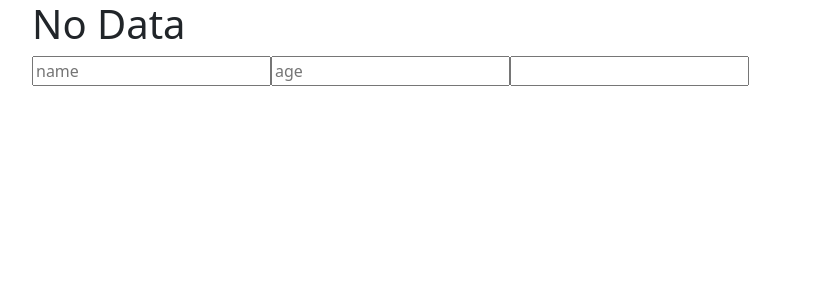
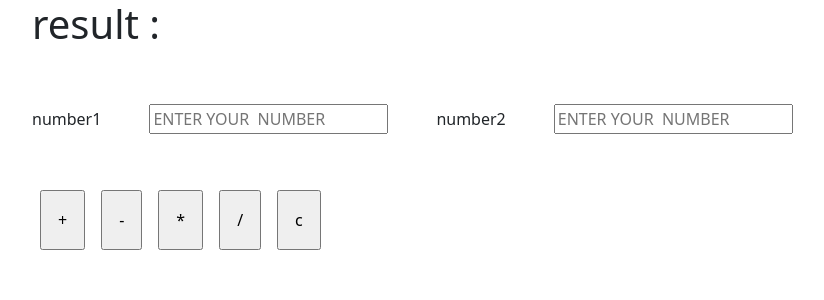
Before and after one commit to samit46/reactpractice1, a React (Create React App) app in the folder practise/: page / in a window 1280 px wide. Shown: the top 300 px of the page, without its empty margins (50-874 px from the left). Built offline with nearby package versions, Linux system fonts and the light colour scheme.

Commit message:
recttttt

```diff
--- a/practise/src/App.js
+++ b/practise/src/App.js
@@ -6,82 +6,56 @@ import Card from "react-bootstrap/Card";
 import React, { useState, useEffect } from "react";
 function App() {
 
-
-  const [data , setData] = useState({
-    name: "",
-    age: "",
-    email:""
-  })
-  const [isEmpty, setIsEmpty] = useState(true);
-
-  const updateName =
+ const intialData = {
+  number1 : "",
+  number2 : "",
+  result : ""
+ }
+  const [data , setData] = useState({intialData})
+  const updateNumber1 =
 
       (e)=>{
         setData( {
           ...data,
-          name: e.target.value
+          parseFloat: e.target.value
         })
-        setIsEmpty(e.target.value == '' && data.age == ""&&  data.email == '' ? true : false)
       }
-
-
-  const updateAge =
+      const updateNumber2 =
 
       (e)=>{
-        setData({
+        setData( {
           ...data,
-          age: e.target.value
+          parseFloat: e.target.value
         })
-        setIsEmpty(e.target.value == '' &&  data.name == ''&&  data.email == '' ? true : false)
-        }
+      }
+      const updateresult =
+      (e)=>{
 
-  const upemail =
-
-
-      (e)=>{
-        setData({
-          ...data,
-          email:e.target.value
-        })
-        setIsEmpty(e.target.value =='' && data.email == ''&&  data.email == '' ? true:false)
       }
 
 
 
-  // useEffect(()=>{
-  //   fetch('/data/profiles.json')
-  //   .then(Response => Response.json())
-  //   .then(data => setProfiles(data))
-  //   .catch(error =>console.error('error fetching the profile',error));
-  // },[]);
+
 
   return (
-
     <div className="container">
-      {
-        isEmpty ?
-          <h1>No Data</h1>
-        :
-        <>
-        {
-          data.name != '' ? <h1>Name: {data.name}</h1> : <></>
-        }
-        {
-          data.age != '' ? <h1>Age: {data.age}</h1> : <></>
-
-        }
-        {
-          data.email != '' ? <h1>Email: {data.email}</h1> : <></>
-
-        }
-        </>
-      }
-  <input type="text" placeholder="name" onChange={updateName}/>
-  <input type="number" placeholder="age" onChange={updateAge}/>
-  <input type="email" placeholder="" onChange={upemail}/>
+      <h1>result : {data.Result}</h1>
+      <label  for="number1"> number1</label>
+      <input className="m-5" type="number" placeholder="ENTER YOUR  NUMBER" id="number1" onChange={updateNumber1}/>
+      <label for ="number2"> number2</label>
+      <input  className="m-5"type="number" placeholder="ENTER YOUR  NUMBER" id="number2" onChange={updateNumber2}/>
 
 
+        <div>
+        <input type="button" className="m-2 p-3" value={"+"} onClick={() =>('add')}/>
+        <input type="button" className="m-2 p-3" value={"-"} onClick={() =>('sub')}/>
+        <input type="button" className="m-2 p-3" value={"*"} onClick={() =>{'mul'}}/>
+        <input type="button" className="m-2 p-3" value={"/"} onClick={() =>{'div'}}/>
+        <input type="button" className="m-2 p-3" value={"c"}/>
+        </div>
+
     </div>
+
 
 
   )
@@ -96,4 +70,90 @@ function App() {
 // })}
 //    </div>
 //     </div>
+
+ //   <div className="container">
+  //     {
+  //       isEmpty ?
+  //         <h1>No Data</h1>
+  //       :
+  //       <>
+  //       {
+  //         data.name != '' ?<h1>Name: {data.name}</h1> : <></>
+  //       }
+  //       {
+  //         data.age != '' ?<h1>Age: {data.age}</h1> : <></>
+
+  //       }
+  //       {
+  //         data.email != '' ?<h1>Email: {data.email}</h1> : <></>
+
+  //       }
+  //         {
+  //         data.city != '' ?<h1>city: {data.city}</h1> : <></>
+
+  //       }
+  //       </>
+  //     }
+  // <input type="text" placeholder="name" onChange={updateName}/>
+  // <input type="number" placeholder="age" onChange={updateAge}/>
+  // <input type="email" placeholder="email" onChange={upemail}/>
+  // <input type="text" placeholder="city" onChange={updateCity}/>
+
+
+  //   </div>
+
+
+  // const [isEmpty, setIsEmpty] = useState(true);
+
+  // const updateName =
+
+  //     (e)=>{
+  //       setData( {
+  //         ...data,
+  //         name: e.target.value
+  //       })
+  //       setIsEmpty(e.target.value == '' && data.age == "" &&  data.email == ''&&  data.city == '' ? true : false)
+  //     }
+
+
+  // const updateAge =
+
+  //     (e)=>{
+  //       setData({
+  //         ...data,
+  //         age: e.target.value
+  //       })
+
+  //       setIsEmpty(e.target.value == ''  &&  data.name == ''&&  data.email == ''&&  data.city == '' ? true : false)
+
+  //       }
+
+  // const upemail =
+
+
+  //     (e)=>{
+  //       setData({
+  //         ...data,
+  //         email:e.target.value
+  //       })
+
+  //       setIsEmpty(e.target.value == '' && data.age == "" &&  data.name == ''&&  data.city == '' ? true : false)
+
+  //     }
+  //  const updateCity =
+  //  (e)=>{
+  //   setData( {
+  //     ...data,
+  //     city: e.target.value
+  //   })
+  //   setIsEmpty(e.target.value == '' && data.age == "" &&  data.email == '' &&  data.name == ''? true : false)
+  // }
+
+
+   // useEffect(()=>{
+  //   fetch('/data/profiles.json')
+  //   .then(Response => Response.json())
+  //   .then(data => setProfiles(data))
+  //   .catch(error =>console.error('error fetching the profile',error));
+  // },[]);
 export default App;
```
